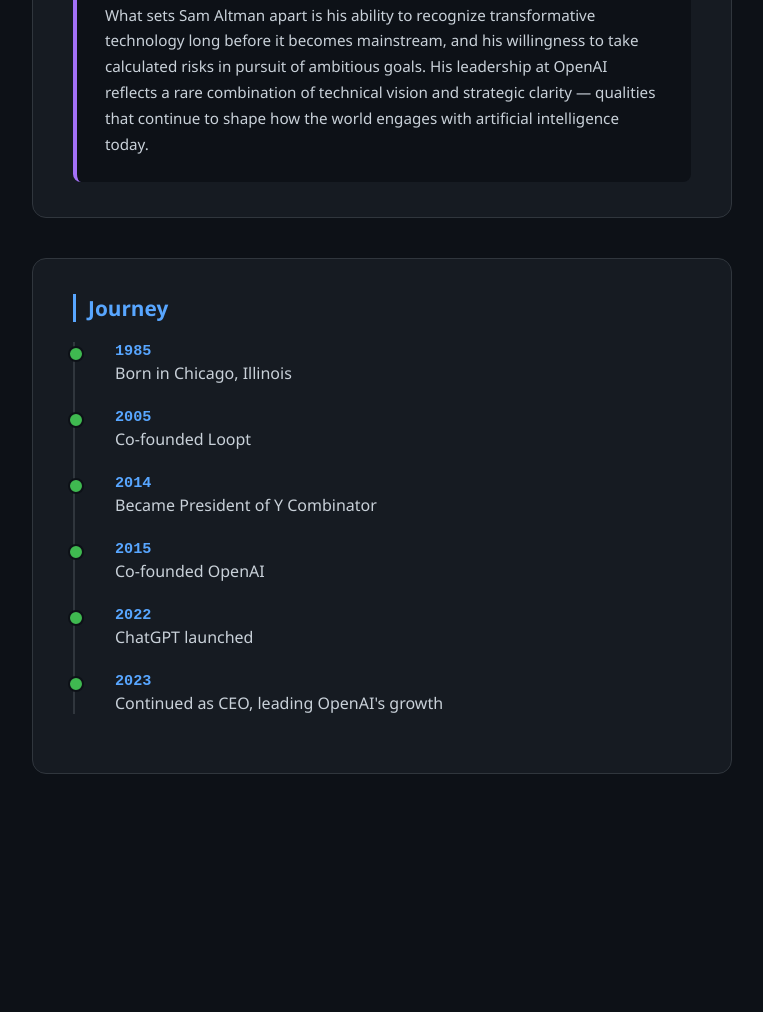
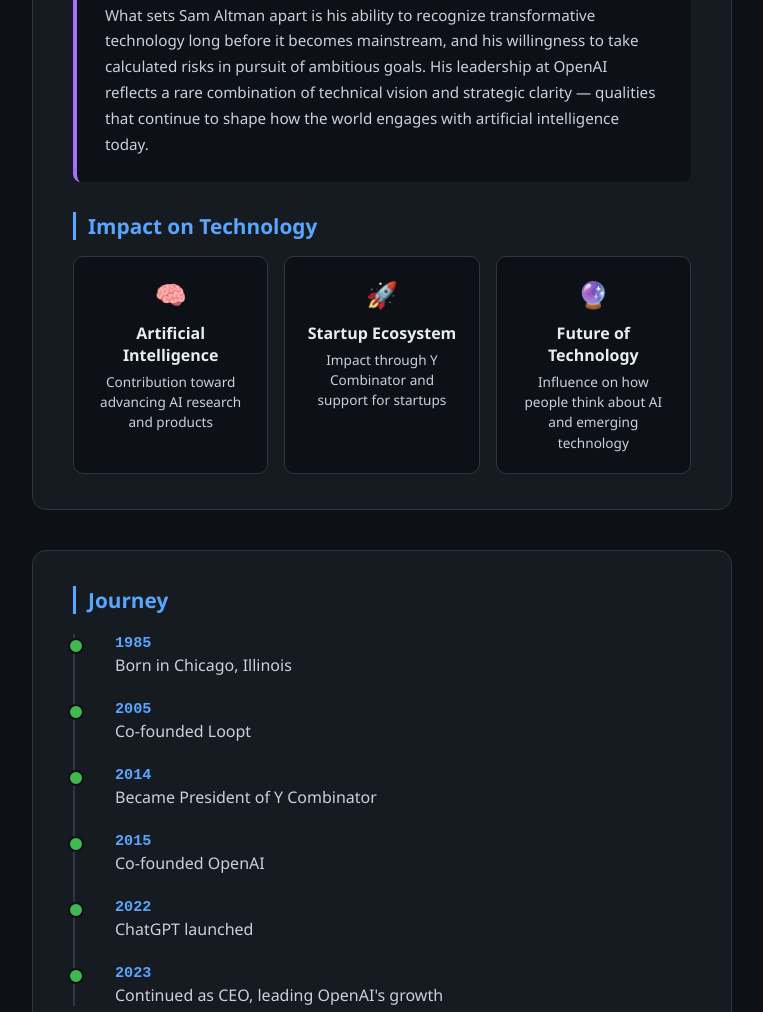
Before and after one commit to ombuilds14/INTERNSHIP-PROJECTS, a plain HTML site: page Tribute-Page/index.html in a window 1280 px wide. Shown: the part 1680-2692 px from the top of the page, without its empty margins (258-1021 px from the left). Before the commit the page ends 2514 px from the top, so only its background shows below. Drawn offline with Linux system fonts and the light colour scheme.

Commit message:
Add Impact on Technology section

```diff
--- a/Tribute-Page/index.html
+++ b/Tribute-Page/index.html
@@ -76,6 +76,24 @@
     artificial intelligence today.
   </p>
 </div>
+<h2>Impact on Technology</h2>
+<div class="impact-grid">
+  <div class="impact-card">
+    <span class="card-icon">🧠</span>
+    <h3>Artificial Intelligence</h3>
+    <p>Contribution toward advancing AI research and products</p>
+  </div>
+  <div class="impact-card">
+    <span class="card-icon">🚀</span>
+    <h3>Startup Ecosystem</h3>
+    <p>Impact through Y Combinator and support for startups</p>
+  </div>
+  <div class="impact-card">
+    <span class="card-icon">🔮</span>
+    <h3>Future of Technology</h3>
+    <p>Influence on how people think about AI and emerging technology</p>
+  </div>
+</div>
   </section>
   <section id="timeline-section">
   <h2>Journey</h2>
--- a/Tribute-Page/style.css
+++ b/Tribute-Page/style.css
@@ -262,3 +262,48 @@
   color: #c9d1d9;
   line-height: 1.7;
 }
+/* ===== IMPACT ON TECHNOLOGY ===== */
+.impact-grid {
+  display: grid;
+  grid-template-columns: repeat(3, 1fr);
+  gap: 16px;
+  margin-top: 16px;
+}
+
+.impact-card {
+  background: #0d1117;
+  border: 1px solid #30363d;
+  border-radius: 10px;
+  padding: 20px;
+  text-align: center;
+  transition: transform 0.25s ease, border-color 0.25s ease;
+}
+
+.impact-card:hover {
+  transform: translateY(-4px);
+  border-color: #a371f7;
+}
+
+.impact-card .card-icon {
+  font-size: 1.6rem;
+  display: block;
+  margin-bottom: 10px;
+}
+
+.impact-card h3 {
+  color: #e6edf3;
+  font-size: 1rem;
+  margin-bottom: 6px;
+}
+
+.impact-card p {
+  font-size: 0.85rem;
+  line-height: 1.5;
+  color: #c9d1d9;
+}
+
+@media (max-width: 600px) {
+  .impact-grid {
+    grid-template-columns: 1fr;
+  }
+}
```
